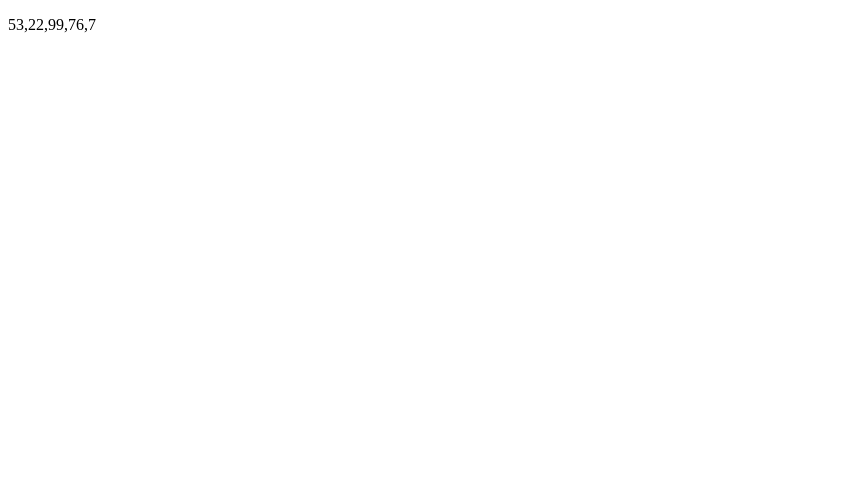
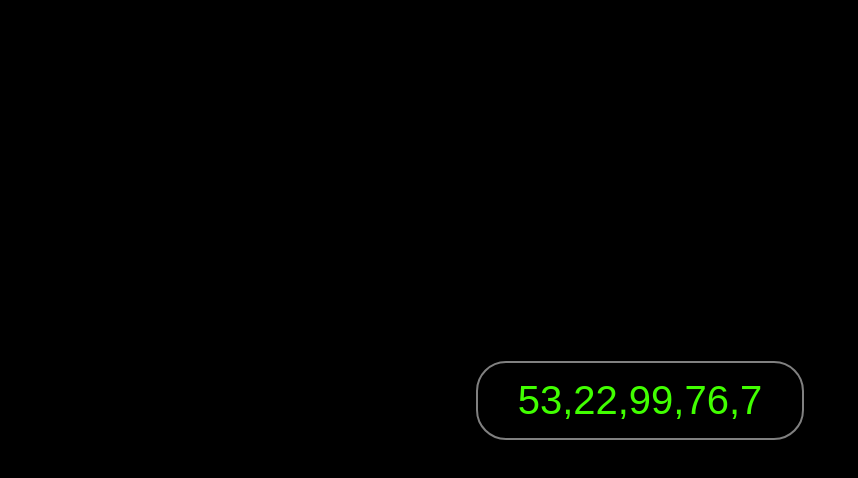
Before and after one commit to daniloeberli/js-simon, a plain HTML site: page index.html in a window 1280 px wide. Shown: the whole page, without its empty margins (0-858 px from the left). Drawn offline with Linux system fonts and the light colour scheme.

Commit message:
style added

```diff
--- a/index.html
+++ b/index.html
@@ -4,10 +4,18 @@
     <meta charset="UTF-8">
     <meta http-equiv="X-UA-Compatible" content="IE=edge">
     <meta name="viewport" content="width=device-width, initial-scale=1.0">
+    <link rel="stylesheet" href="style.css">
     <title>Simon</title>
 </head>
 <body>
-    <p id="list"></p>
+
+    <main>
+        <div>
+            <button><p id="list"></p></button>
+        </div>
+    </main>
+
+
     <script src="main.js"></script>
 </body>
 </html>
--- a/main.js
+++ b/main.js
@@ -54,6 +54,7 @@ function logica(){
 
         while(isNaN(inputUser) || inputUser < min || inputUser > max){
             inputUser = Number(prompt("Errore di inserimento, riprova con un valore accettabile"));
+            return
         }
 
         if(!inputUserList.includes(inputUser)){
--- /dev/null
+++ b/style.css
@@ -0,0 +1,39 @@
+*{
+    padding: 0;
+    margin: 0;
+    box-sizing: border-box;
+}
+
+body{
+    background-color: black;
+}
+
+main{
+    display: flex;
+    justify-content: center;
+    align-items: center;
+}
+
+div{
+    display: flex;
+    justify-content: center;
+    align-items: center;
+    height: 800px;
+    width: 800px;
+}
+
+button{
+    padding: 15px 40px;
+    border-radius: 30px;
+    background-color: black;
+    border: 2px solid gray;
+}
+
+button:hover{
+    transform: scale(1.2);
+}
+
+button p{
+    font-size: 40px;
+    color: #41FF00;
+}
```
